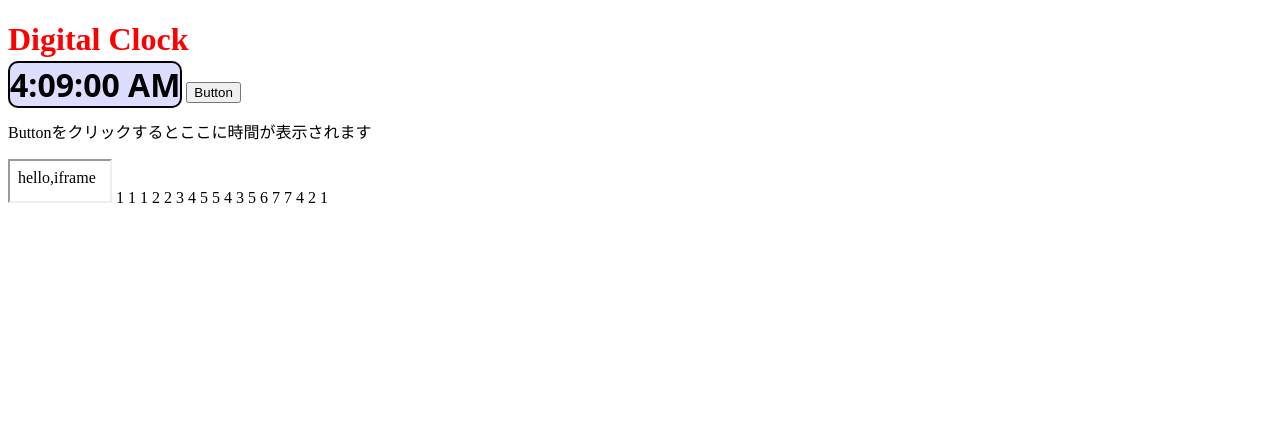
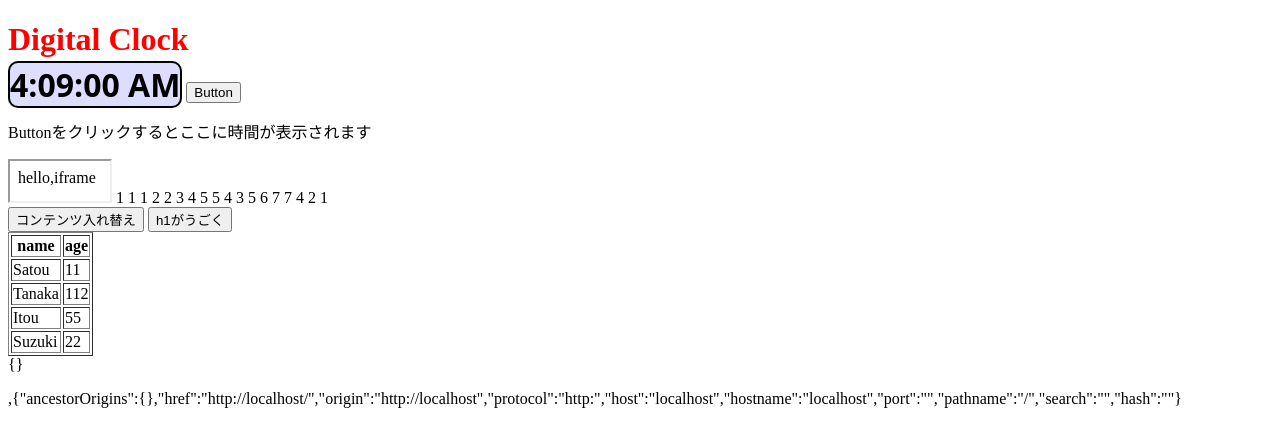
Before and after one commit to sk-mk2/clientSide, a website built with webpack: page client/dist/index.html in a window 1280 px wide. Built offline with nearby package versions, Linux system fonts and the light colour scheme.

Commit message:
htmlプッシュ忘れてた

```diff
--- a/client/dist/index.html
+++ b/client/dist/index.html
@@ -4,8 +4,10 @@
         <title>ClientStudy</title>
         <meta charset="utf-8">
         <link rel="stylesheet" type="text/css" href="./css/clock.css">
+        <script defer src="./bundle.js"></script>
     </head>
     <body>
+        <div>
         <h1>Digital Clock</h1>
         <span id="clock"></span>
         <button id="date">Button</button>
@@ -14,6 +16,33 @@
         <span class="sparkline" data-ymin="0" data-ymax="10">
             1 1 1 2 2 3 4 5 5 4 3 5 6 7 7 4 2 1
         </span>
-        <script src="./bundle.js"></script>
+        </div>
+        <button id="reverse">コンテンツ入れ替え</button>
+        <button id="shake">h1がうごく</button>
+
+        <table border='1'>
+            <tr>
+                <th>name</th>
+                <th>age</th>
+            </tr>
+            <tr>
+                <td>Satou</td>
+                <td>11</td>
+            </tr>
+            <tr>
+                <td>Tanaka</td>
+                <td>112</td>
+            </tr>
+            <tr>
+                <td>Itou</td>
+                <td>55</td>
+            </tr>
+            <tr>
+                <td>Suzuki</td>
+                <td>22</td>
+            </tr>
+        </table>
+
+
     </body>
 </html>
```
